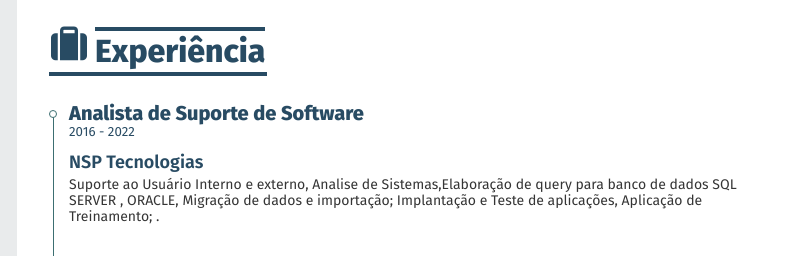
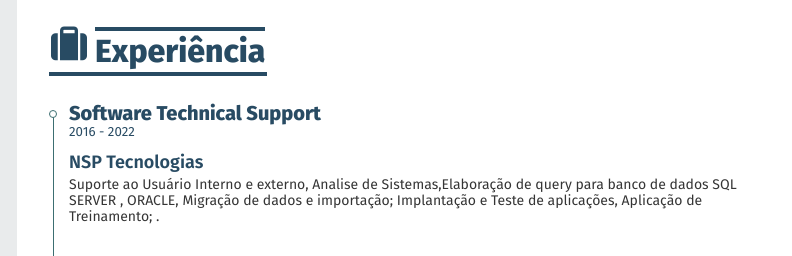
Before and after one commit to leandrosantos2018/leandrosantos, a plain HTML site: page index.html in a window 1280 px wide. Shown: the part 231-487 px from the top of the page, 363-1155 px from the left. Drawn offline with nearby package versions, Linux system fonts and the light colour scheme.

Commit message:
atualização

```diff
--- a/index.html
+++ b/index.html
@@ -83,7 +83,7 @@
         </div>
         <ul class="timeline">
           <li>
-            <h4 class="timeline-title">Analista de Suporte de Software</h4>
+            <h4 class="timeline-title">Software Technical Support</h4>
             <h5 class="timeline-time">2016 - 2022</h5>
             <h6 class="timeline-place">NSP Tecnologias</h6>
             <p class="timeline-text">Suporte ao Usuário Interno e  externo, Analise de Sistemas,Elaboração de query para banco de dados SQL SERVER , ORACLE,            Migração de dados e importação;
```
